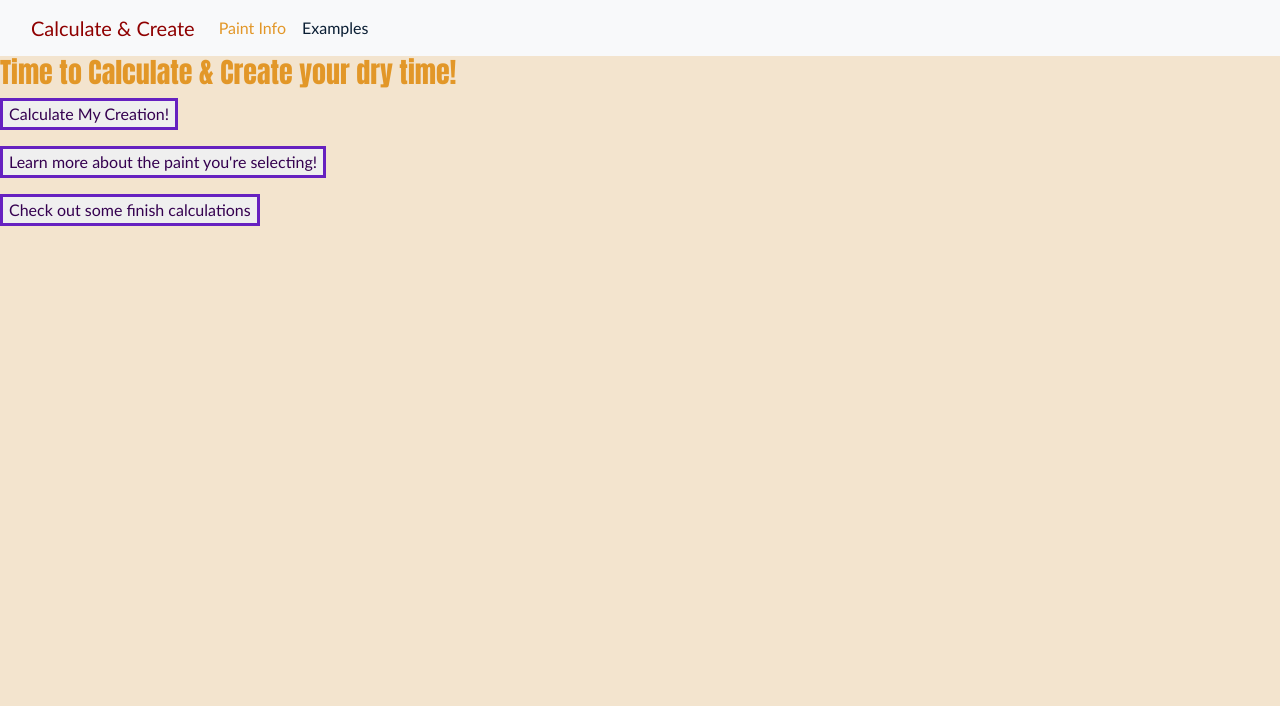
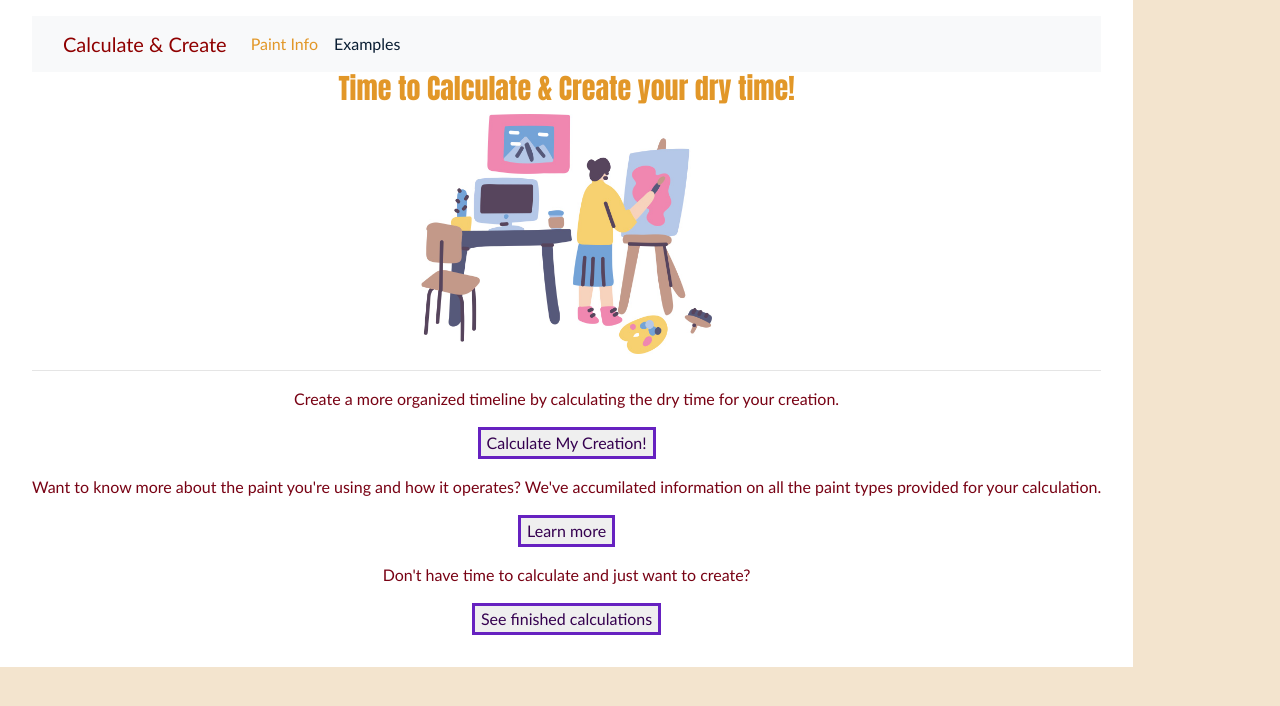
Before and after one commit to Grxcelynx/Calculate-and-Create, a Flask app: page / in a window 1280 px wide. Shown: the top 706 px of the page. Run offline with Flask 2, Linux system fonts and the light colour scheme; some libraries are stand-ins or nearby versions.

Commit message:
80% done w/ homepage style

```diff
--- a/static/style.css
+++ b/static/style.css
@@ -1,10 +1,4 @@
-/* div {
-    width: 600px;
-    margin-left: auto;
-    margin-right: auto;
-    margin-bottom:auto;
-    margin-top: auto;
-} */
+
 
 body {
     background-color: #F3E4CE;
@@ -75,6 +69,25 @@ button {
 textarea {
   color : #350150
 }
+div.homepage {
+
+  /* width: 22em; */
+  /* height: 25em; */
+  margin: center;
+  padding: 1em;
+  display: inline-block;
+  align-items: center;
+  /* background-image: ; */
+  text-align: center;
+  padding-left: 2em;
+  padding-right: 2em;
+  background-color: white;
+}
+
+p.home {
+  padding-right: 5em;
+  padding-left: 5em;
+}
 
 .grid {
   display: grid;
@@ -105,5 +118,7 @@ div.info {
 img {
   height: 15em;
   align-items: center;
+  background-color: #F3E4CE;
+  background: transparent;
 
 }
--- a/templates/homepage.html
+++ b/templates/homepage.html
@@ -1,11 +1,16 @@
-<div>
+
+<div class="homepage">
+
+  <link href="/static/style.css" rel="stylesheet">
   {% extends 'base.html' %}
-  <link href="/static/style.css" rel="stylesheet">
 
   {% block title %}Calculate & Create Home{% endblock %}
 
     {% block body %}
       <h3>Time to Calculate & Create your dry time!</h3>
+      <img src="static/img/pluto-artist-workspace.jpeg" class="homepage">
+
+      <hr>
 
       <!-- FOR TESTING PURPOSES  -->
       <!-- <li><a href="/get_paint_types">View all paint types</a></li> -->
@@ -13,22 +18,35 @@
       <!-- <li><a href="/get_canvas_sizes">View all canvas sizes</a></li> -->
       <!-- <li><a href="/render_form">Calculate My Creation!</a></li> -->
       <!-- FOR TESTING PURPOSES^^^^ -->
+      <p class="home">
         <p>
+          <p>
+            Create a more organized timeline by calculating the dry time for your creation.
+
+          </p>
           <button>
             <a href="/render_form">Calculate My Creation!</a>
           </button>
         </p>
 
         <p>
+          <p>
+            Want to know more about the paint you're using and how it operates?
+            We've accumilated information on all the paint types provided for your calculation.
+          </p>
           <button>
-        <a href="/paint_info">Learn more about the paint you're selecting!</a>
+            <a href="/paint_info">Learn more </a>
           </button>
         </p>
 
         <p>
+          <p>
+            Don't have time to calculate and just want to create?
+          </p>
           <button>
-        <a href="/calc_examples">Check out some finish calculations</a>
+            <a href="/calc_examples">See finished calculations</a>
           </button>
+        </p>
       </p>
 
 
```
Also changed, not shown: static/img/pluto-artist-workspace.jpeg (added). Lines whose indentation alone changed are shown as unchanged.
